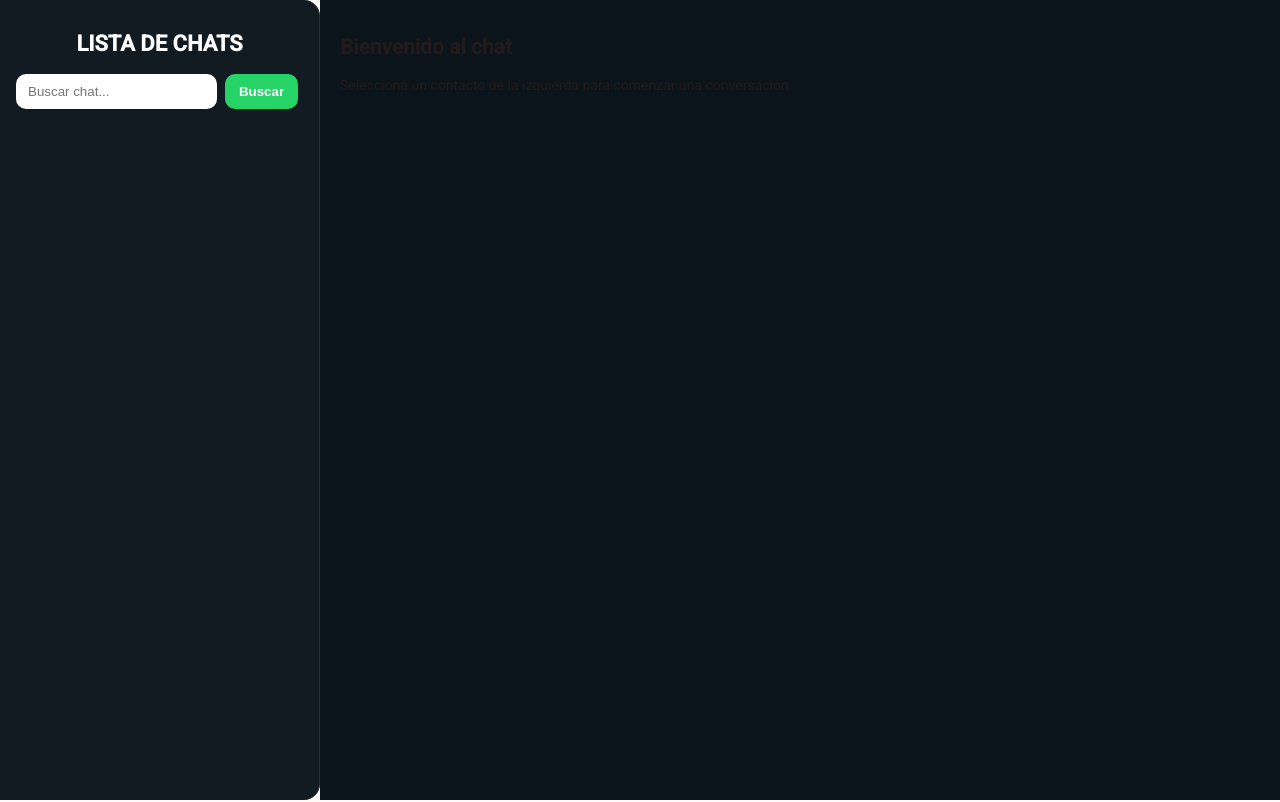
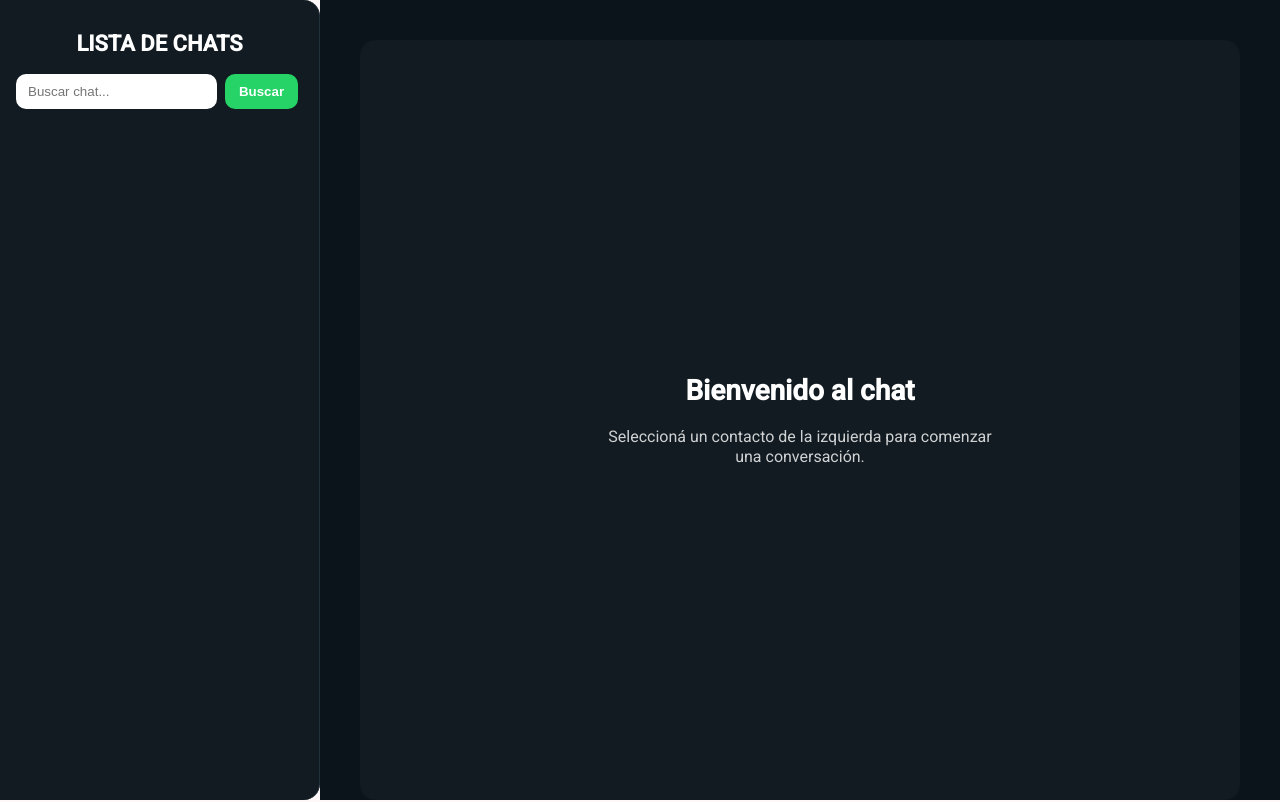
Before and after one commit to Carlosss8/TIF-Desarrollo-en-Angular-UTNBA, an Angular app in the folder tif-curso-angular/: page / in a window 1280 px wide. Shown: the top 802 px of the page. Built offline with nearby package versions, Linux system fonts and the light colour scheme.

Commit message:
Update panel-chat.css

```diff
--- a/tif-curso-angular/src/app/panel-chat/panel-chat.css
+++ b/tif-curso-angular/src/app/panel-chat/panel-chat.css
@@ -261,3 +261,28 @@
 hr {
     display: none;
 }
+
+.chat-vacio {
+    flex: 1;
+    display: flex;
+    flex-direction: column;
+    justify-content: center;
+    align-items: center;
+    color: white;
+    text-align: center;
+    background: #111b21;
+    border-radius: 16px;
+    margin: 20px;
+    padding: 30px;
+}
+
+.chat-vacio h2 {
+    margin-bottom: 10px;
+    font-size: 28px;
+}
+
+.chat-vacio p {
+    opacity: 0.8;
+    font-size: 16px;
+    max-width: 400px;
+}
```
